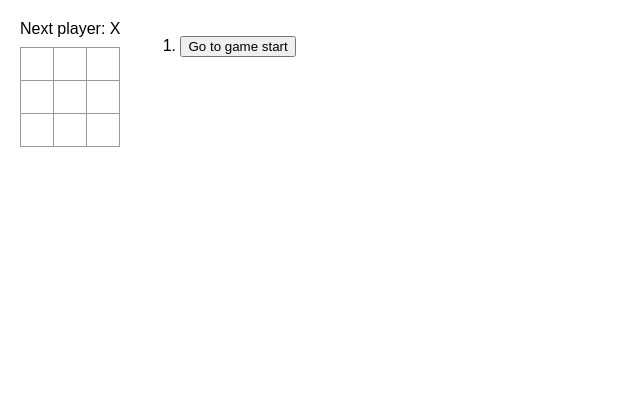
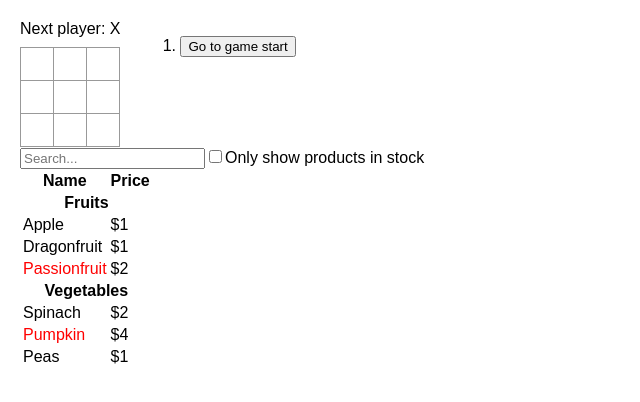
Before and after one commit to kopstill/timeline-web, a React (Create React App) app in the folder src/: page / in a window 1280 px wide. Shown: the top 402 px of the page, without its empty margins (0-640 px from the left). Built offline with nearby package versions, Linux system fonts and the light colour scheme.

Commit message:
filterable product table

```diff
--- /dev/null
+++ b/src/FilterableProductTable.js
@@ -0,0 +1,88 @@
+import React from "react";
+
+const PRODUCTS = [
+  { category: "Fruits", price: "$1", stocked: true, name: "Apple" },
+  { category: "Fruits", price: "$1", stocked: true, name: "Dragonfruit" },
+  { category: "Fruits", price: "$2", stocked: false, name: "Passionfruit" },
+  { category: "Vegetables", price: "$2", stocked: true, name: "Spinach" },
+  { category: "Vegetables", price: "$4", stocked: false, name: "Pumpkin" },
+  { category: "Vegetables", price: "$1", stocked: true, name: "Peas" },
+];
+
+export default function App() {
+  return <FilterableProductTable products={PRODUCTS} />;
+}
+
+function FilterableProductTable({ products }) {
+  return (
+    <div>
+      <SearchBar />
+      <ProductTable products={products} />
+    </div>
+  );
+}
+
+function SearchBar() {
+  return (
+    <form>
+      <input type="text" placeholder="Search..." />
+      <label>
+        <input type="checkbox" />
+        {""}
+        Only show products in stock
+      </label>
+    </form>
+  );
+}
+
+function ProductTable({ products }) {
+  const rows = [];
+  let lastCategory = null;
+
+  products.forEach((product) => {
+    if (product.category !== lastCategory) {
+      rows.push(
+        <ProductCategoryRow
+          category={product.category}
+          key={product.category}
+        />
+      );
+    }
+    rows.push(<ProductRow product={product} key={product.name} />);
+    lastCategory = product.category;
+  });
+
+  return (
+    <table>
+      <thead>
+        <tr>
+          <th>Name</th>
+          <th>Price</th>
+        </tr>
+      </thead>
+      <tbody>{rows}</tbody>
+    </table>
+  );
+}
+
+function ProductCategoryRow({ category }) {
+  return (
+    <tr>
+      <th colSpan="2">{category}</th>
+    </tr>
+  );
+}
+
+function ProductRow({ product }) {
+  const name = product.stocked ? (
+    product.name
+  ) : (
+    <span style={{ color: "red" }}>{product.name}</span>
+  );
+  return (
+    <tr>
+      <td>{name}</td>
+      <td>{product.price}</td>
+    </tr>
+  );
+}
--- a/src/index.js
+++ b/src/index.js
@@ -2,11 +2,13 @@
 import { createRoot } from "react-dom/client";
 import "./styles.css";
 
-import App from "./App";
+import TicTacToe from "./TicTacToe";
+import FilterableProductTable from "./FilterableProductTable";
 
 const root = createRoot(document.getElementById("root"));
 root.render(
   <StrictMode>
-    <App />
+    <TicTacToe />
+    <FilterableProductTable />
   </StrictMode>
 );
```
Also changed, not shown: src/TicTacToe.js (renamed from src/App.js).
